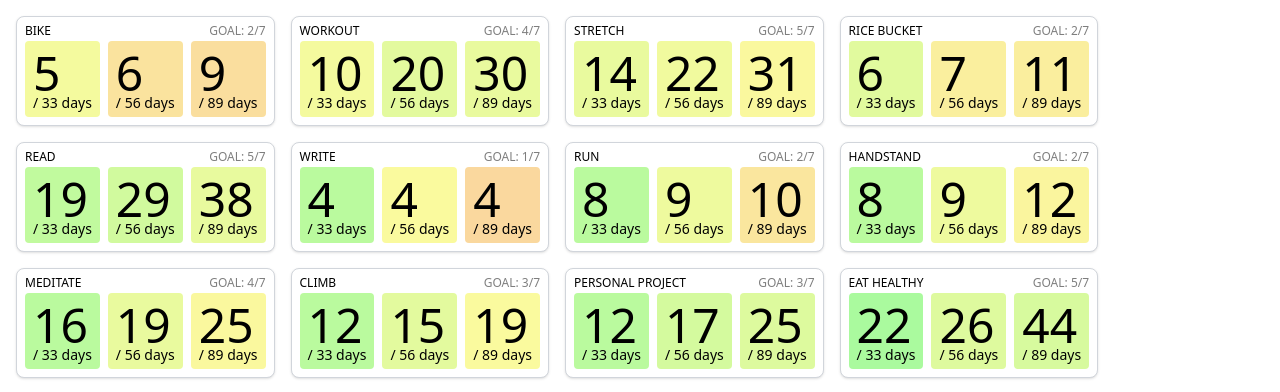
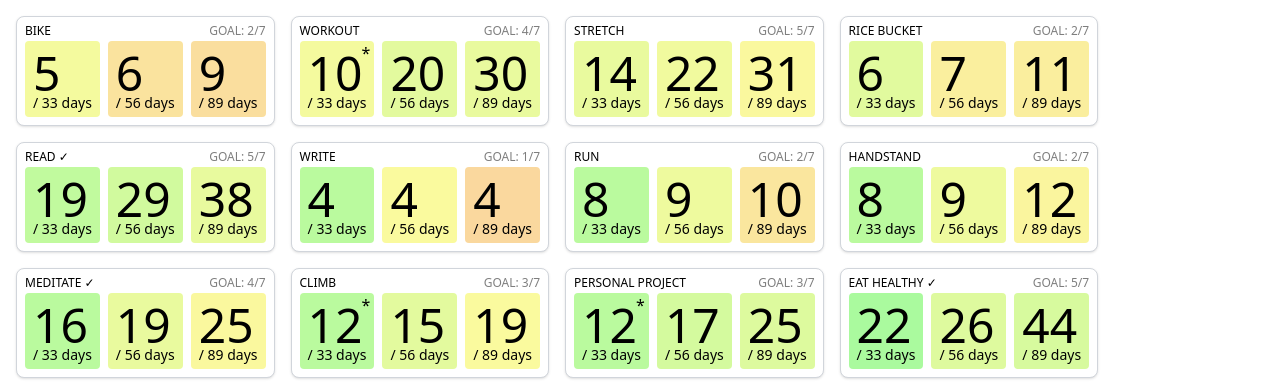
Before and after one commit to pbayer8/notion_habits, a Svelte app: page / in a window 1280 px wide. Shown: the top 392 px of the page. Built offline with nearby package versions, Linux system fonts and the light colour scheme.

Commit message:
check and warn

```diff
--- a/src/App.svelte
+++ b/src/App.svelte
@@ -59,6 +59,7 @@
       else if (totalDiff < 0) return -1;
       return 0;
     });
+  console.log(data, dataByDate, numChecksByDate, categories);
 </script>
 
 <main
@@ -68,7 +69,7 @@
   {#each categories as category}
     <Card>
       <div class="flex items-center justify-between">
-        <CardTitle>{category}</CardTitle>
+        <CardTitle>{category}{data[0].checks[category] ? " ✓" : ""}</CardTitle>
         <CardTitle>
           <span class="opacity-50">
             Goal: {targetDaysPerWeek[category] || targetDaysPerWeek._default}/7
@@ -76,8 +77,11 @@
         </CardTitle>
       </div>
       <div class="flex items-start justify-start gap-2">
-        {#each numChecksByDate as { past, numChecks }}
+        {#each numChecksByDate as { past, numChecks }, i}
           <CardGoal
+            warn={i === 0 &&
+              past[past.length - 1].checks[category] === true &&
+              past[0].checks[category] !== true}
             denominator={past.length}
             numerator={numChecks[category] || 0}
             targetPercent={targetPercentages[category]}
--- a/src/CardGoal.svelte
+++ b/src/CardGoal.svelte
@@ -1,5 +1,5 @@
 <script lang="ts">
-  export let denominator, numerator, targetPercent;
+  export let denominator, numerator, targetPercent, warn;
   const percentHues = () => {
     const percent = numerator / denominator || 0;
     const percentOfTarget = percent / targetPercent || 0;
@@ -11,11 +11,14 @@
 </script>
 
 <div
-  class="rounded p-2"
+  class="relative rounded p-2"
   style:background={`hsl(${hue}, var(--card-saturation), var(--card-lightness))`}
 >
   <h3 class="m-0 text-5xl">{numerator}</h3>
   <p class="m-0 text-sm leading-3">/ {denominator} days</p>
+  {#if warn}
+    <p class="absolute top-1 right-1">*</p>
+  {/if}
 </div>
 
 <style>
```
